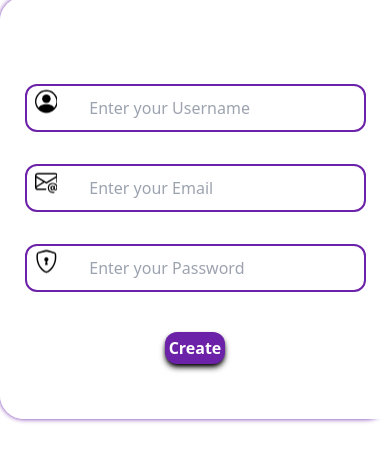
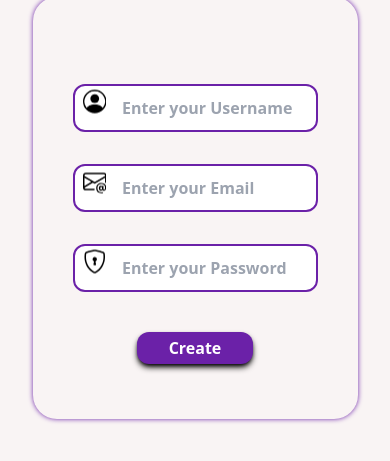
Before and after one commit to THE-AUDIO/Art-Gallery, a website: page inscription/inscription.html in a window 390 px wide. Shown: the part 203-664 px from the top of the page. Drawn offline with Linux system fonts and the light colour scheme; grey boxes are pictures that could not be loaded.

Commit message:
responsive design

```diff
--- a/inscription/inscription.css
+++ b/inscription/inscription.css
@@ -1,3 +1,10 @@
+body{
+    background-color: #f9f4f4;
+}
 .container-elt{
     box-shadow: 0 0 .3rem #6B21A8;
 }
+input{
+    color: #6B21A8;
+    font-weight: bold;
+}
--- a/inscription/inscription.html
+++ b/inscription/inscription.html
@@ -7,37 +7,36 @@
   <link rel="stylesheet" href="../dist/style.css">
   <link rel="stylesheet" href="inscription.css">
 </head>
-<body class="h-[100vh] flex-1 bg-no-repeat bg-repeat bg-cover bg-center">
+<body class="h-[100vh]">
   <h2 class="text-center text-4xl p-20 text-black font-bold"><span class="text-red-800">Art</span>-<span class="text-purple-800">Gallery</span></h2>
-  <div class="container-elt w-full h-[50vh] flex justify-center items-center lg:w-5/6 rounded-3xl mx-auto lg:h-[70vh]">
-          <div class="bg-white rounded-l-3xl w-full h-[100%] flex justify-center items-center flex-col lg:w-1/2">
+  <div class="container-elt w-full android:w-5/6 sm:w-5/6 h-[50vh] flex justify-center items-center lg:w-5/6 rounded-3xl mx-auto lg:h-[70vh]">
+          <div class="bg-white sm:rounded-r-3xl android:bg-transparent android:p-10 md:rounded-r-3xl rounded-l-3xl h-[100%] flex justify-center items-center flex-col md:w-[70%] lg:w-1/2">
             <div class="input-class sm:w-5/6 mx-0 border-2 bg-white border-purple-800 h-12 rounded-xl flex justify-center items-center p-2 mt-8 md:w-1/2 lg:w-1/2 ">
               <svg xmlns="http://www.w3.org/2000/svg" width="26px" height="26px" fill="currentColor" class="bi bi-person-circle animate-bounce" viewBox="0 0 16 16">
                 <path d="M11 6a3 3 0 1 1-6 0 3 3 0 0 1 6 0"/>
                 <path fill-rule="evenodd" d="M0 8a8 8 0 1 1 16 0A8 8 0 0 1 0 8m8-7a7 7 0 0 0-5.468 11.37C3.242 11.226 4.805 10 8 10s4.757 1.225 5.468 2.37A7 7 0 0 0 8 1"/>
               </svg>
-              <input type="text" placeholder="Enter your Username" class="border-0 w-5/6 h-full outline-none mx-8">
+              <input type="text" placeholder="Enter your Username" class="border-0 w-5/6 h-full outline-none mx-4">
             </div>
             <div class="input-class sm:w-5/6 mx-0 border-2 bg-white border-purple-800 h-12 rounded-xl flex justify-center items-center p-2 mt-8 md:w-1/2 lg:w-1/2">
               <svg xmlns="http://www.w3.org/2000/svg" width="26" height="26" fill="currentColor" class="bi bi-envelope-at animate-bounce" viewBox="0 0 16 16">
                 <path d="M2 2a2 2 0 0 0-2 2v8.01A2 2 0 0 0 2 14h5.5a.5.5 0 0 0 0-1H2a1 1 0 0 1-.966-.741l5.64-3.471L8 9.583l7-4.2V8.5a.5.5 0 0 0 1 0V4a2 2 0 0 0-2-2zm3.708 6.208L1 11.105V5.383zM1 4.217V4a1 1 0 0 1 1-1h12a1 1 0 0 1 1 1v.217l-7 4.2z"/>
                 <path d="M14.247 14.269c1.01 0 1.587-.857 1.587-2.025v-.21C15.834 10.43 14.64 9 12.52 9h-.035C10.42 9 9 10.36 9 12.432v.214C9 14.82 10.438 16 12.358 16h.044c.594 0 1.018-.074 1.237-.175v-.73c-.245.11-.673.18-1.18.18h-.044c-1.334 0-2.571-.788-2.571-2.655v-.157c0-1.657 1.058-2.724 2.64-2.724h.04c1.535 0 2.484 1.05 2.484 2.326v.118c0 .975-.324 1.39-.639 1.39-.232 0-.41-.148-.41-.42v-2.19h-.906v.569h-.03c-.084-.298-.368-.63-.954-.63-.778 0-1.259.555-1.259 1.4v.528c0 .892.49 1.434 1.26 1.434.471 0 .896-.227 1.014-.643h.043c.118.42.617.648 1.12.648m-2.453-1.588v-.227c0-.546.227-.791.573-.791.297 0 .572.192.572.708v.367c0 .573-.253.744-.564.744-.354 0-.581-.215-.581-.8Z"/>
               </svg>
-              <input type="email" placeholder="Enter your Email" class="border-0 w-5/6 h-full outline-none mx-8">
+              <input type="email" placeholder="Enter your Email" class="border-0 w-5/6 h-full outline-none mx-4">
             </div>
             <div class="input-class sm:w-5/6 mx-0 border-2 bg-white border-purple-800 h-12 rounded-xl flex justify-center items-center p-2 mt-8 md:w-1/2 lg:w-1/2">
               <svg xmlns="http://www.w3.org/2000/svg" width="26" height="26" fill="currentColor" class="bi bi-shield-lock animate-bounce" viewBox="0 0 16 16">
                 <path d="M5.338 1.59a61 61 0 0 0-2.837.856.48.48 0 0 0-.328.39c-.554 4.157.726 7.19 2.253 9.188a10.7 10.7 0 0 0 2.287 2.233c.346.244.652.42.893.533q.18.085.293.118a1 1 0 0 0 .101.025 1 1 0 0 0 .1-.025q.114-.034.294-.118c.24-.113.547-.29.893-.533a10.7 10.7 0 0 0 2.287-2.233c1.527-1.997 2.807-5.031 2.253-9.188a.48.48 0 0 0-.328-.39c-.651-.213-1.75-.56-2.837-.855C9.552 1.29 8.531 1.067 8 1.067c-.53 0-1.552.223-2.662.524zM5.072.56C6.157.265 7.31 0 8 0s1.843.265 2.928.56c1.11.3 2.229.655 2.887.87a1.54 1.54 0 0 1 1.044 1.262c.596 4.477-.787 7.795-2.465 9.99a11.8 11.8 0 0 1-2.517 2.453 7 7 0 0 1-1.048.625c-.28.132-.581.24-.829.24s-.548-.108-.829-.24a7 7 0 0 1-1.048-.625 11.8 11.8 0 0 1-2.517-2.453C1.928 10.487.545 7.169 1.141 2.692A1.54 1.54 0 0 1 2.185 1.43 63 63 0 0 1 5.072.56"/>
                 <path d="M9.5 6.5a1.5 1.5 0 0 1-1 1.415l.385 1.99a.5.5 0 0 1-.491.595h-.788a.5.5 0 0 1-.49-.595l.384-1.99a1.5 1.5 0 1 1 2-1.415"/>
               </svg>
-              <input type="password" placeholder="Enter your Password" class="border-0 w-5/6 h-full outline-none mx-8">
+              <input type="password" placeholder="Enter your Password" class="border-0 w-5/6 h-full outline-none mx-4">
             </div>
-            <button class="bg-purple-800 rounded-xl sm:w-1/2 md:1/6 lg:w-1/6 mt-10 p-1 shadow-md shadow-black text-white font-bold active:scale-110 transition">
+            <button class="bg-purple-800 px-8 rounded-xl sm:w-1/2 md:w-1/4 mt-10 p-1 shadow-md shadow-black text-white text-center font-bold active:scale-110 transition lg:w-1/4">
               Create
             </button>
           </div>
-          <div class="sm:hidden lg:block lg:w-1/2 h-[100%] bg-center bg-no-repeat bg-cover rounded-r-3xl bg-[url('https://images.joseartgallery.com/100736/what-kind-of-art-is-popular-right-now.jpg')]">
-
+          <div class="hidden lg:block lg:w-1/2 h-[100%] bg-center bg-no-repeat bg-cover rounded-r-3xl bg-[url('https://images.joseartgallery.com/100736/what-kind-of-art-is-popular-right-now.jpg')]">
           </div>
   </div>
 </body>
--- a/package.json
+++ b/package.json
@@ -17,9 +17,9 @@
     "url": "https://github.com/THE-AUDIO/Art-Gallery/issues"
   },
   "homepage": "https://github.com/THE-AUDIO/Art-Gallery#readme",
-  "dependencies": {
+  "devDependencies": {
     "autoprefixer": "^10.4.19",
     "postcss": "^8.4.39",
-    "tailwindcss": "^3.4.4"
+    "tailwindcss": "^3.4.6"
   }
 }
--- /dev/null
+++ b/postcss.config.js
@@ -0,0 +1,7 @@
+// postcss.config.js
+module.exports = {
+  plugins: {
+    tailwindcss: {},
+    autoprefixer: {},
+  },
+}
--- a/tailwind.config.js
+++ b/tailwind.config.js
@@ -3,7 +3,19 @@ module.exports = {
   content: ["./*/*.html"],
   theme: {
     extend: {
+      screens: {
+        // Custom breakpoints
+        'android':'320px',
 
+        'sm': '640px',
+        // => @media (min-width: 640px) { ... }
+
+        'md': '1024px',
+        // => @media (min-width: 1024px) { ... }
+
+        'lg': '1280px',
+        // => @media (min-width: 1280px) { ... }
+      },
     },
   },
   plugins: [],
```
Also changed, not shown: dist/style.css, 1 other file.
